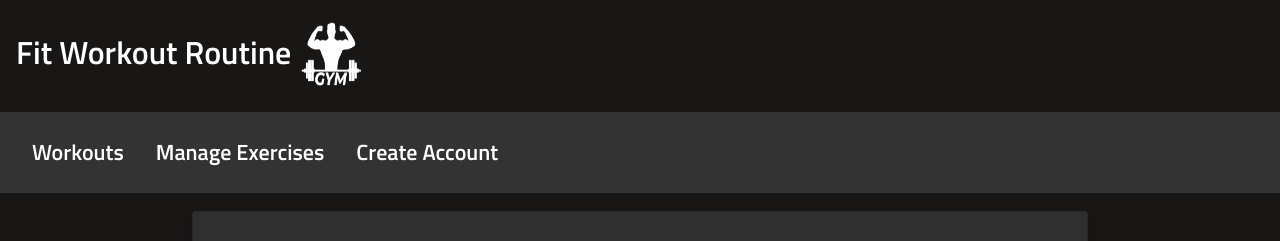
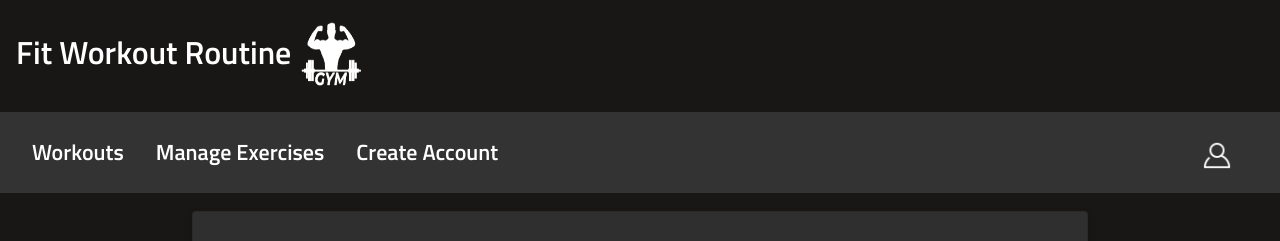
Before and after one commit to zhusain1/fitworkoutroutine_v1, a React (Create React App) app: page / in a window 1280 px wide. Shown: the top 241 px of the page. Built offline with nearby package versions, Linux system fonts and the light colour scheme.

Commit message:
adding avatar

```diff
--- a/src/App.css
+++ b/src/App.css
@@ -5,6 +5,16 @@ body{
   background-color: #191716;
   font-size: 22px;
   color:white;
+}
+
+.user{
+  display: block;
+  padding: 16px;
+  font-weight: bold;
+}
+
+.avatar{
+  padding-right: 2px;
 }
 
 .Errorpage .card{
@@ -259,7 +269,9 @@ button.btn-secondary{
     float: none;
     text-align: center;
   }
-
+  .user{
+    padding: 4px;
+  }
   .navItems li a {
     color: white;
     padding: 4px;
@@ -314,3 +326,10 @@ and (-webkit-device-pixel-ratio: 2) and (device-aspect-ratio: 40/71)
      display: inline-block;
    }
 }
+
+@media (min-width:1024px) { /* big landscape tablets, laptops, and desktops */
+  .user{
+    right: 30px;
+    position: absolute;
+  }
+}
--- a/src/Navigationbar.js
+++ b/src/Navigationbar.js
@@ -4,6 +4,7 @@ import axios from 'axios';
 import Cookies from 'universal-cookie';
 import Navbar from 'react-bootstrap/Navbar';
 import Nav from 'react-bootstrap/Nav';
+import account from './account.png';
 class Navigationbar extends Component {
     constructor(props){
         super(props)
@@ -12,6 +13,7 @@ class Navigationbar extends Component {
 
         this.state ={
             validRoute:false,
+            username: ""
         };
 
         /* Make call to check if code is valid from cookie */
@@ -32,9 +34,9 @@ class Navigationbar extends Component {
             })
             .then((response) => {
                 //handle success
-                console.log(response.data);
                 this.setState({
-                    validRoute: true
+                    validRoute: true,
+                    username: response.data
                 });
             })
             .catch((response) => {
@@ -49,6 +51,7 @@ class Navigationbar extends Component {
 
     render() {
         return (
+            <div>
                 <div className="NavBar">
                     <ul className="navItems">
                     <Navbar expand="lg">
@@ -69,11 +72,16 @@ class Navigationbar extends Component {
                             <li>
                                 <Link to="/createAccount">Create Account</Link>
                             </li>
+                            <div className="user">
+                                <img src={account} alt="account" width="30" height="30"/>
+                                <span className="avatar"> {this.state.username} </span>
+                            </div>
                         </Nav>
                     </Navbar.Collapse>
                     </Navbar>
                     </ul>
                 </div>
+            </div>
         );
     }
 }
```
Also changed, not shown: src/account.png (added). Lines whose indentation alone changed are shown as unchanged.
